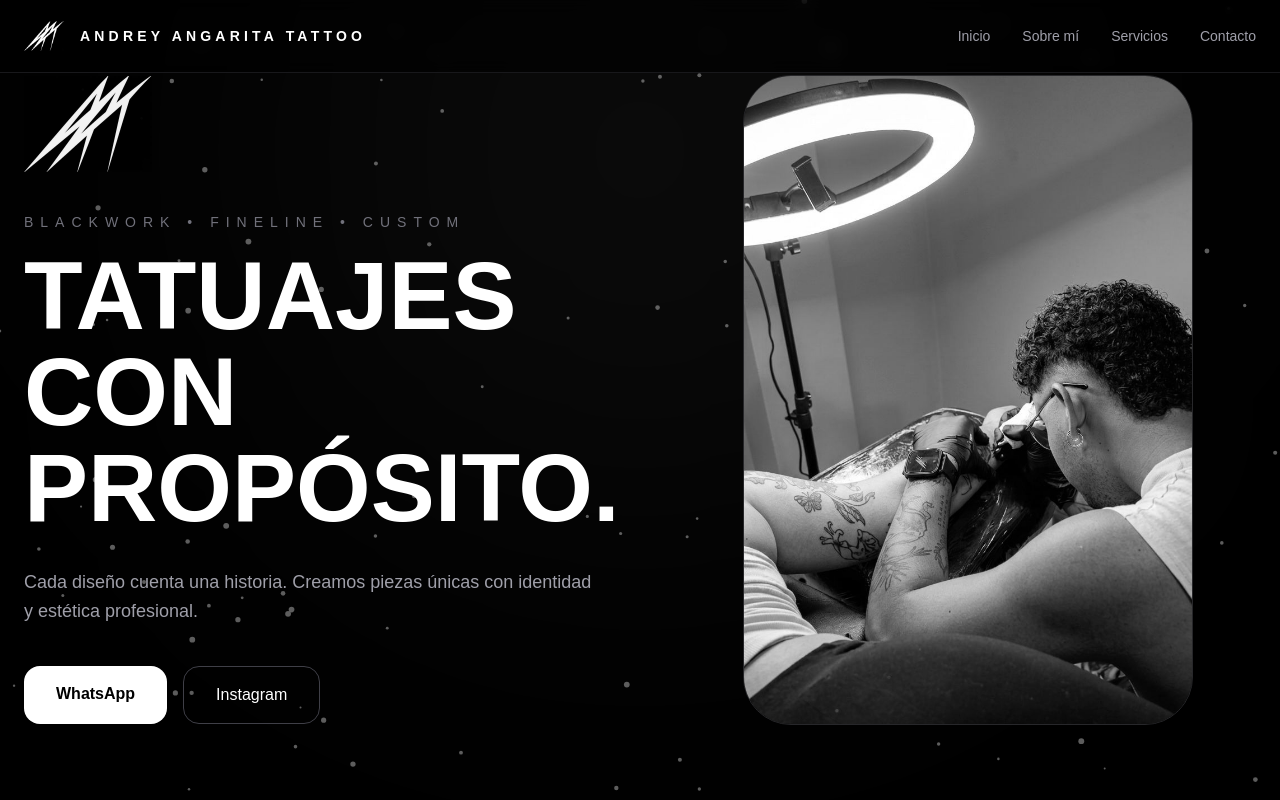
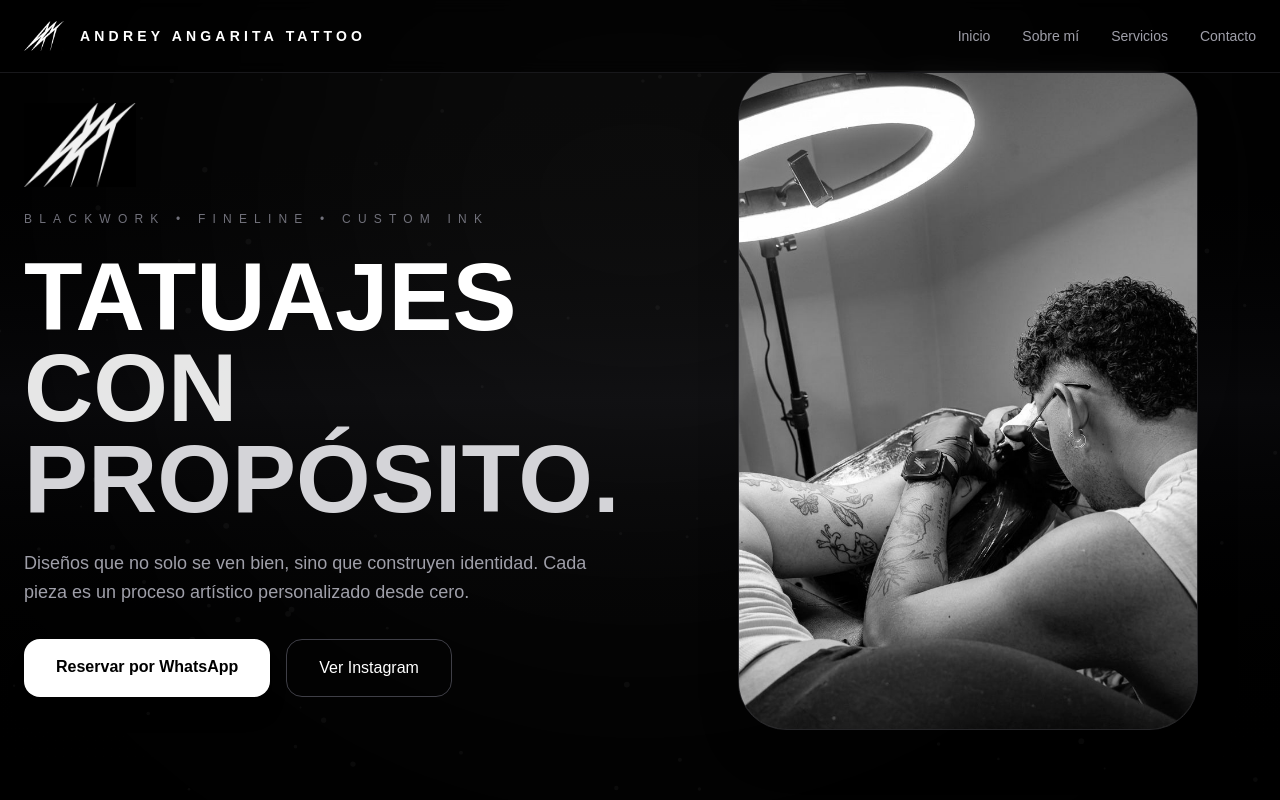
Before and after one commit to andreyjoseph807-cyber/andreyangaritatattoo, a Next.js app: page / in a window 1280 px wide. Shown: the top 800 px of the page. Built offline with nearby package versions, Linux system fonts and the light colour scheme.

Commit message:
Upgrade hero to premium cinematic design

```diff
--- a/app/page.tsx
+++ b/app/page.tsx
@@ -111,7 +111,7 @@ export default function Home() {
       </nav>
 
       {/* =========================
-                HERO
+                HERO PREMIUM
       ========================== */}
 <section
   id="inicio"
@@ -119,54 +119,90 @@ export default function Home() {
   ref={refs.hero}
   className="relative z-30 min-h-screen flex items-center px-6"
 >
-        <div className="max-w-7xl mx-auto grid md:grid-cols-2 gap-20 items-center">
 
-          <div>
-            <img src="/logo.png" alt="Logo" className="w-32 mb-10 opacity-95" />
+  {/* LIGHT LAYER (profundidad) */}
+  <div className="absolute inset-0 bg-gradient-to-b from-black via-zinc-950 to-black opacity-90" />
 
-            <p className="text-zinc-500 tracking-[0.5em] text-sm mb-4">
-              BLACKWORK • FINELINE • CUSTOM
+  {/* SPOTLIGHT EFFECT */}
+  <div className="absolute inset-0 pointer-events-none">
+    <div className="absolute top-[-200px] left-1/2 -translate-x-1/2 w-[800px] h-[800px] bg-white/5 blur-[180px] rounded-full" />
+  </div>
+
+  <div className="max-w-7xl mx-auto grid md:grid-cols-2 gap-20 items-center relative z-10">
+
+    {/* ================= LEFT CONTENT ================= */}
+    <div className="space-y-6">
+
+      {/* LOGO */}
+      <img
+        src="/logo.png"
+        alt="Logo"
+        className="w-28 opacity-95 animate-[fadeIn_1s_ease-in-out]"
+      />
+
+      {/* TAGLINE */}
+      <p className="text-zinc-500 tracking-[0.6em] text-xs uppercase">
+        Blackwork • Fineline • Custom Ink
       </p>
 
-            <h1 className="text-6xl md:text-8xl font-black leading-none mb-8">
-              TATUAJES
-              <br />
-              CON
-              <br />
-              PROPÓSITO.
+      {/* TITLE */}
+      <h1 className="text-6xl md:text-8xl font-black leading-[0.95]">
+        <span className="block">TATUAJES</span>
+        <span className="block text-white/90">CON</span>
+        <span className="block text-zinc-300">PROPÓSITO.</span>
       </h1>
 
-            <p className="text-zinc-400 text-lg leading-relaxed max-w-xl mb-10">
-              Cada diseño cuenta una historia. Creamos piezas únicas con identidad y estética profesional.
+      {/* DESCRIPTION */}
+      <p className="text-zinc-400 text-lg leading-relaxed max-w-xl">
+        Diseños que no solo se ven bien, sino que construyen identidad.
+        Cada pieza es un proceso artístico personalizado desde cero.
       </p>
 
-            <div className="flex flex-col sm:flex-row gap-4">
+      {/* CTA BUTTONS */}
+      <div className="flex flex-col sm:flex-row gap-4 pt-2">
+
         <a
           href="https://wa.me/573243144372"
           target="_blank"
-                className="bg-white text-black px-8 py-4 rounded-2xl font-semibold hover:scale-105 transition"
+          className="bg-white text-black px-8 py-4 rounded-2xl font-semibold
+                     hover:scale-[1.03] active:scale-95 transition-all duration-300 shadow-xl"
         >
-                WhatsApp
+          Reservar por WhatsApp
         </a>
 
         <a
           href="https://www.instagram.com/andreyangarita_tattoo"
           target="_blank"
-                className="border border-zinc-700 px-8 py-4 rounded-2xl hover:bg-zinc-900 transition"
+          className="border border-zinc-700 px-8 py-4 rounded-2xl
+                     hover:bg-white/5 hover:border-white transition-all duration-300"
         >
-                Instagram
+          Ver Instagram
         </a>
-            </div>
+
       </div>
 
+    </div>
+
+    {/* ================= RIGHT VISUAL ================= */}
     <div className="hidden md:flex justify-center">
-            <div className="relative w-[450px] h-[650px] rounded-[3rem] border border-zinc-800 overflow-hidden">
+
+      <div className="relative w-[460px] h-[660px] rounded-[3rem] overflow-hidden border border-zinc-800 shadow-2xl group">
+
+        {/* LIGHT OVERLAY */}
+        <div className="absolute inset-0 bg-gradient-to-tr from-white/5 via-transparent to-black/40 opacity-70 group-hover:opacity-100 transition" />
+
+        {/* IMAGE */}
         <img
           src="/yo-tattoo.jpg"
           alt="Yo Tattoo"
-                className="w-full h-full object-cover grayscale"
+          className="w-full h-full object-cover grayscale group-hover:scale-105 transition duration-700"
         />
+
+        {/* BORDER GLOW */}
+        <div className="absolute inset-0 rounded-[3rem] ring-1 ring-white/10 group-hover:ring-white/30 transition" />
+
       </div>
+
     </div>
 
   </div>
```
Lines whose indentation alone changed are shown as unchanged.
